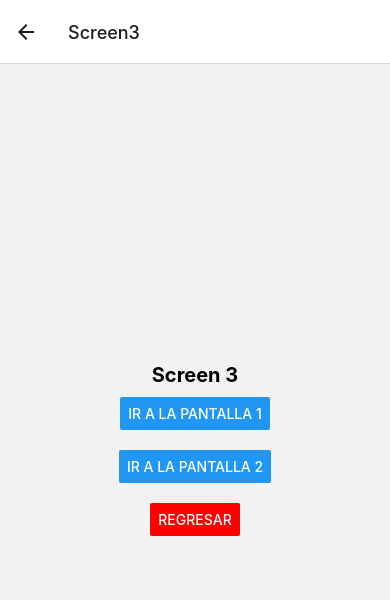
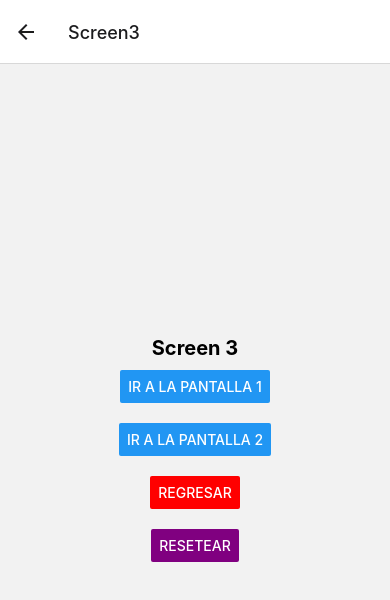
Before and after one commit to AlexanderGoH/TallerNav-ReactNat, a React Native app in the folder NavStack/: screen /Screen3 in a window 390 px wide. Shown: the top 600 px of the page. Built offline with nearby package versions, Linux system fonts and the light colour scheme.

Commit message:
Punto 6 (resetear stack) terminado

```diff
--- a/NavStack/screens/Screen3.js
+++ b/NavStack/screens/Screen3.js
@@ -4,6 +4,13 @@ import { Button, View, Text } from 'react-native';
 export default function Screen3({ navigation, route}) {
 
   const { mensaje } = route.params || {};
+
+  const resetear = () => {
+    navigation.reset({
+      index: 0,
+      routes: [{ name: 'Screen1' }],
+    });
+  };
 
   return(
     <View style={{ flex: 1, alignItems: 'center', justifyContent: 'center' }}>
@@ -31,6 +38,14 @@ export default function Screen3({ navigation, route}) {
           onPress={() => navigation.goBack()}
         />
       </View>
+
+      <View style={{margin: 10}}>
+        <Button
+          color='purple'
+          title="Resetear"
+          onPress={resetear}
+        />
+      </View>
     </View>
   );
 }
```
